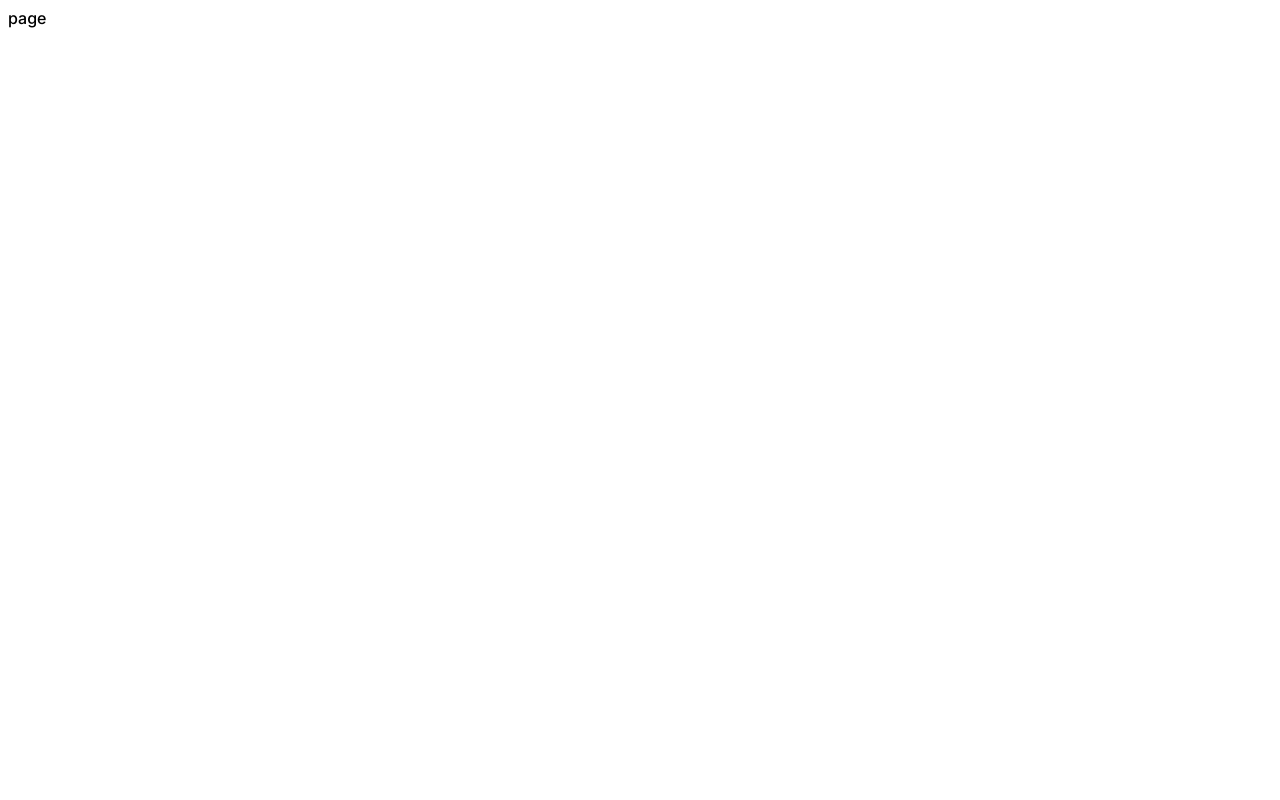
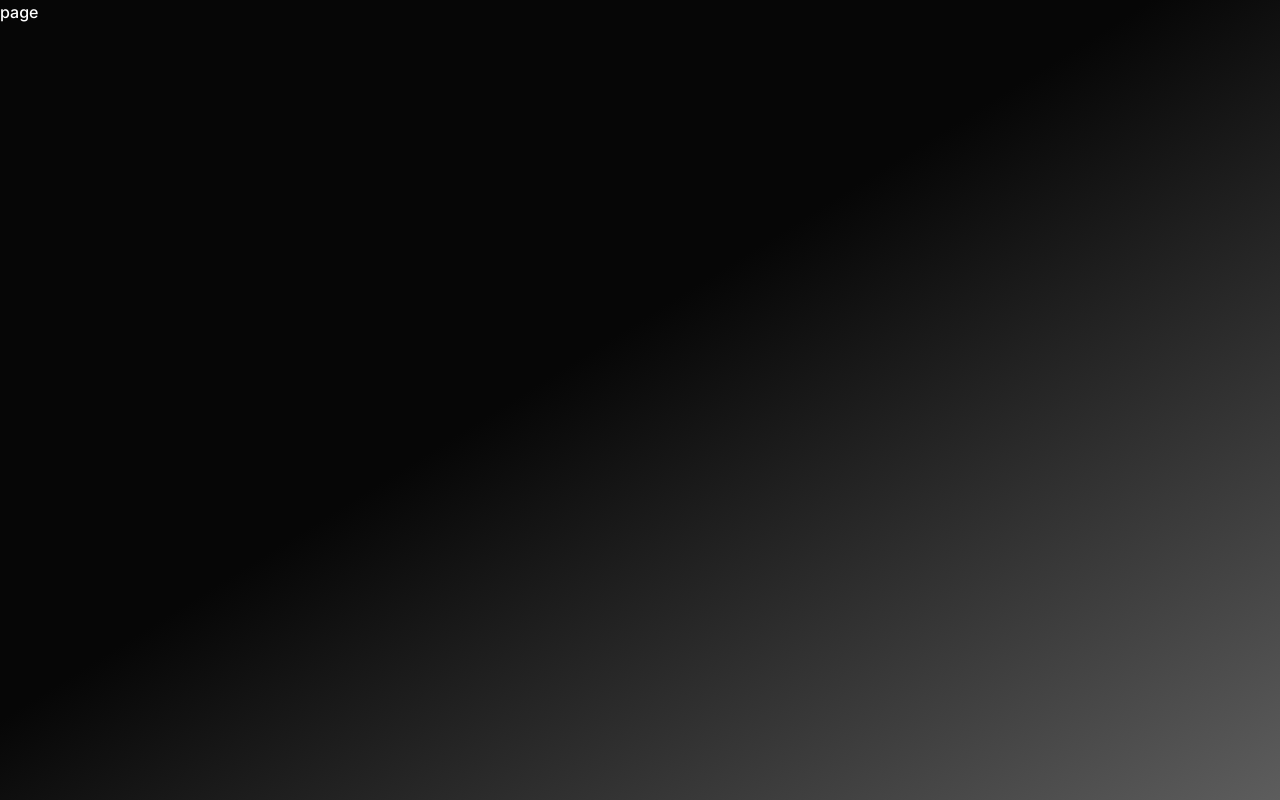
Before and after one commit to angelcruz07/Temacheros-App, a Next.js app: page / in a window 1280 px wide. Built offline with nearby package versions, Linux system fonts and the light colour scheme.

Commit message:
Task completed: Background gradient

```diff
--- a/src/app/(home)/page.tsx
+++ b/src/app/(home)/page.tsx
@@ -1,3 +1,3 @@
-export default function page() {
+export default function Home() {
   return <div>page</div>
 }
--- a/src/app/layout.tsx
+++ b/src/app/layout.tsx
@@ -1,3 +1,5 @@
+import './globals.css'
+
 import { Metadata } from 'next'
 
 import { Inter } from 'next/font/google'
@@ -17,7 +19,11 @@ export default function RootLayout({
 }: Readonly<{ children: React.ReactNode }>) {
   return (
     <html lang='es'>
-      <body className={inter.className}>{children}</body>
+      <body
+        className={`${inter.className} bg-gradient-to-br from-bg-deg  from-45% to-bg-deg-2 min-h-screen text-white`}
+      >
+        {children}
+      </body>
     </html>
   )
 }
```
